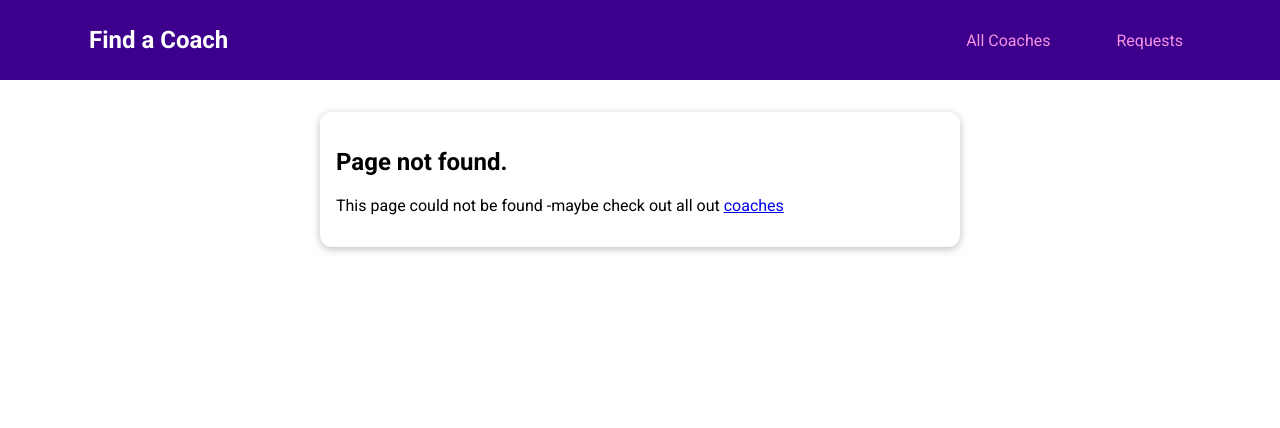
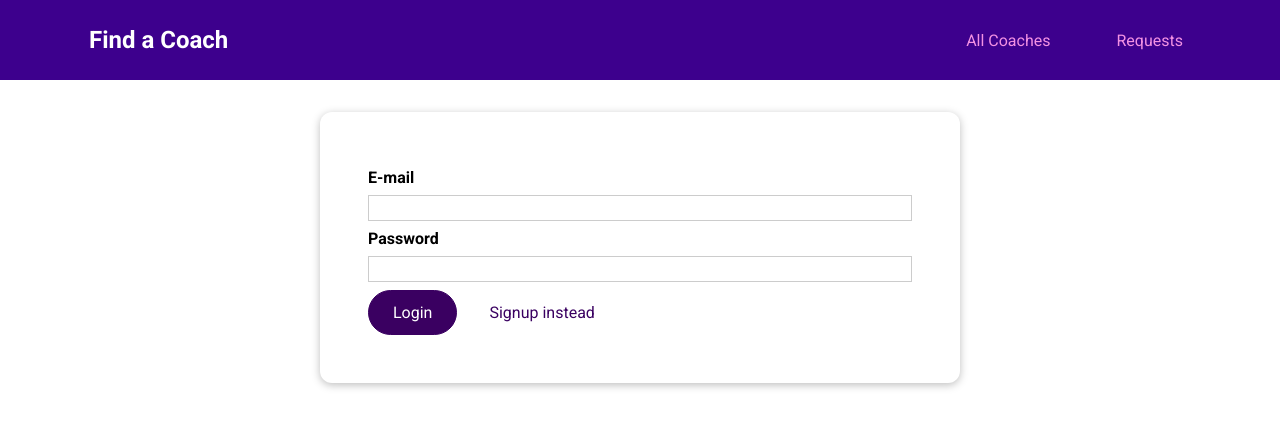
Before and after one commit to MrtnBck/find-a-coach-app, a Vue app: page /auth in a window 1280 px wide. Before the commit this address had no page. Shown: the top 428 px of the page. Built offline with nearby package versions, Linux system fonts and the light colour scheme.

Commit message:
feat: add auth page - UserAuth

```diff
--- /dev/null
+++ b/src/pages/auth/UserAuth.vue
@@ -0,0 +1,96 @@
+<template>
+  <base-card>
+    <form @submit.prevent="submitForm">
+      <div class="form-control">
+        <label for="email">E-mail</label>
+        <input type="email" id="email" v-model="email" />
+      </div>
+
+      <div class="form-control">
+        <label for="password">Password</label>
+        <input type="password" id="password" v-model="password" />
+      </div>
+      <p v-if="!formIsValid">Please enter a valid email and password.</p>
+      <base-button>{{ submitButtonCaption }}</base-button>
+      <base-button type="button" mode="flat" @click="switchAuthMode">{{ switchModeButtonCaption }}</base-button>
+    </form>
+  </base-card>
+</template>
+
+<script>
+export default {
+  data() {
+    return {
+      email: "",
+      password: "",
+      formIsValid: true,
+      mode: "login",
+    };
+  },
+  computed: {
+    submitButtonCaption() {
+      if (this.mode === "login") {
+        return "Login";
+      } else {
+        return "Signup";
+      }
+    },
+    switchModeButtonCaption() {
+      if (this.mode === "login") {
+        return "Signup instead";
+      } else {
+        return "Login Instead";
+      }
+    },
+  },
+  methods: {
+    submitForm() {
+      if (this.email === "" || !this.email.includes("@") || this.password.length < 6) {
+        this.formIsValid = false;
+        return;
+      }
+    },
+    switchAuthMode() {
+      if (this.mode === "login") {
+        this.mode = "signup";
+      } else {
+        this.mode = "login";
+      }
+    },
+  },
+};
+</script>
+
+<style scoped>
+form {
+  margin: 1rem;
+
+  padding: 1rem;
+}
+
+.form-control {
+  margin: 0.5rem 0;
+}
+
+label {
+  font-weight: bold;
+  margin-bottom: 0.5rem;
+  display: block;
+}
+
+input,
+textarea {
+  display: block;
+  width: 100%;
+  font: inherit;
+  border: 1px solid #ccc;
+  padding: 0.15rem;
+}
+
+input:focus,
+textarea:focus {
+  border-color: #3d008d;
+  background-color: #faf6ff;
+  outline: none;
+}
+</style>
--- a/src/router.js
+++ b/src/router.js
@@ -4,6 +4,7 @@
 import CoachRegistration from "./pages/coaches/CoachRegistration.vue";
 import ContactCoach from "./pages/requests/ContactCoach.vue";
 import RequestReceived from "./pages/requests/RequestReceived.vue";
+import UserAuth from "./pages/auth/UserAuth.vue";
 import NotFound from "./pages/NotFound.vue";
 
 const router = createRouter({
@@ -21,6 +22,7 @@
     },
     { path: "/register", component: CoachRegistration },
     { path: "/requests", component: RequestReceived },
+    { path: "/auth", component: UserAuth },
     { path: "/:notFound(.*)", component: NotFound },
   ],
 });
```
Also changed, not shown: 1 other file (tests, documents, lock files or other folders).
